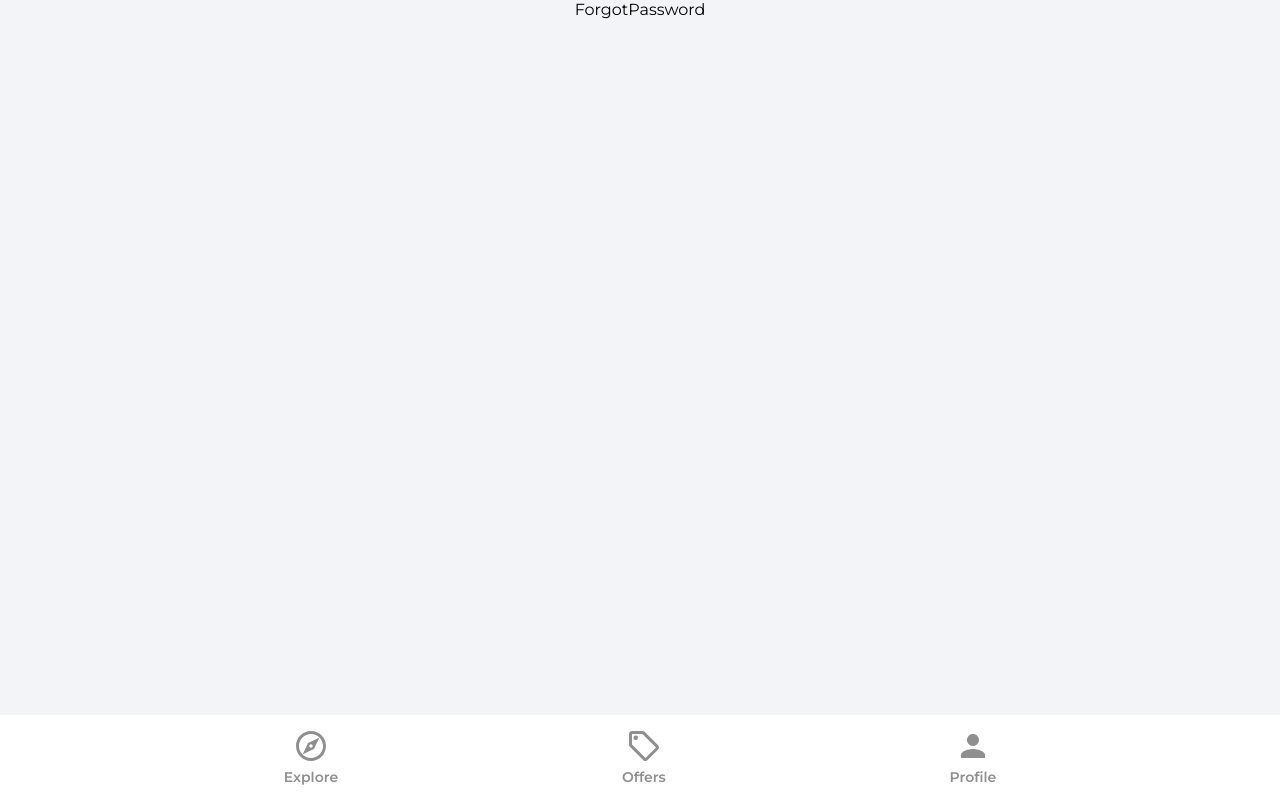
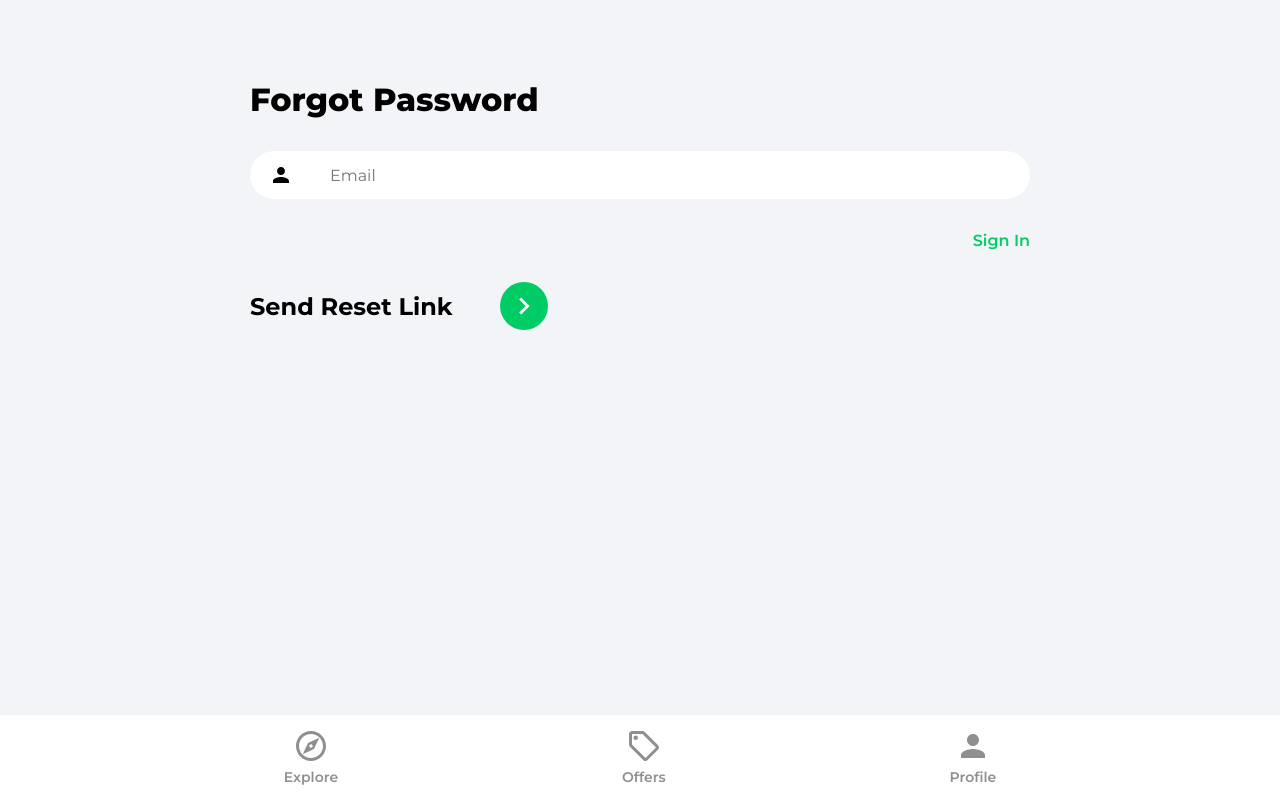
Before and after one commit to Stentzler/Firebase-React, a React (Create React App) app: page /forgot-password in a window 1280 px wide. Built offline with nearby package versions, Linux system fonts and the light colour scheme.

Commit message:
feat: google OAuth implemented successfully

```diff
--- /dev/null
+++ b/src/components/OAuth.tsx
@@ -0,0 +1,49 @@
+import {getAuth, GoogleAuthProvider, signInWithPopup} from 'firebase/auth';
+import {doc, getDoc, serverTimestamp, setDoc} from 'firebase/firestore';
+import {useLocation, useNavigate} from 'react-router-dom';
+import {toast} from 'react-toastify';
+import app, {db} from '../firebase.config';
+import googleIcon from '../assets/svg/googleIcon.svg';
+
+function OAuth() {
+	const navigate = useNavigate();
+	const location = useLocation();
+
+	const onGoogleClick = async () => {
+		try {
+			const auth = getAuth(app);
+			const provider = new GoogleAuthProvider();
+			const result = await signInWithPopup(auth, provider);
+			const user = result.user;
+
+			// Check for user
+			const docRef = doc(db, 'users', user.uid);
+			const docSnap = await getDoc(docRef);
+
+			// if User doesnt exist, create user
+			if (!docSnap.exists()) {
+				await setDoc(doc(db, 'users', user.uid), {
+					name: user.displayName,
+					email: user.email,
+					timestamp: serverTimestamp(),
+				});
+			}
+
+			toast.success('Logged in successfully');
+			navigate('/');
+		} catch (error) {
+			toast.error('Google creadentials not allowed');
+		}
+	};
+
+	return (
+		<div className='socialLogin'>
+			<p>Sign {location.pathname === '/sign-up' ? 'Up' : 'In'} with</p>
+			<button className='socialIconDiv' onClick={onGoogleClick}>
+				<img className='socialIconImg' src={googleIcon} alt='google' />
+			</button>
+		</div>
+	);
+}
+
+export default OAuth;
--- a/src/index.css
+++ b/src/index.css
@@ -247,9 +247,7 @@ svg {
 }
 
 .signInButton,
-.signUpButton,
-.signInText,
-.signUpText {
+.signUpButton {
 	cursor: pointer;
 }
 @media (min-width: 1024px) {
--- a/src/pages/ForgotPassword.tsx
+++ b/src/pages/ForgotPassword.tsx
@@ -1,7 +1,62 @@
 import MotionContainer from '../components/Motion';
+import {useState} from 'react';
+import {Link, useNavigate} from 'react-router-dom';
+import {getAuth, sendPasswordResetEmail} from 'firebase/auth';
+import app from '../firebase.config';
+import {toast} from 'react-toastify';
+import {ReactComponent as ArrowRightIcon} from '../assets/svg/keyboardArrowRightIcon.svg';
 
 function ForgotPassword() {
-	return <MotionContainer>ForgotPassword</MotionContainer>;
+	const [email, setEmail] = useState('');
+	const navigate = useNavigate();
+
+	const onChange = (e: React.ChangeEvent<HTMLInputElement>) =>
+		setEmail(e.target.value);
+
+	const onSubmit = async (e: any) => {
+		e.preventDefault();
+		try {
+			const auth = getAuth(app);
+			await sendPasswordResetEmail(auth, email);
+			toast.success('Email was sent');
+			navigate('/');
+		} catch (error) {
+			toast.error('Not able to send the email');
+		}
+	};
+
+	return (
+		<MotionContainer>
+			<div className='pageContainer'>
+				<header>
+					<p className='pageHeader'>Forgot Password</p>
+				</header>
+
+				<main>
+					<form onSubmit={onSubmit}>
+						<input
+							type='email'
+							className='emailInput'
+							placeholder='Email'
+							id='email'
+							value={email}
+							onChange={onChange}
+						/>
+						<Link className='forgotPasswordLink' to='/sign-in'>
+							Sign In
+						</Link>
+
+						<div className='signInBar'>
+							<div className='signInText'>Send Reset Link</div>
+							<button className='signInButton'>
+								<ArrowRightIcon fill='#fff' width='34px' height='34px' />
+							</button>
+						</div>
+					</form>
+				</main>
+			</div>
+		</MotionContainer>
+	);
 }
 
 export default ForgotPassword;
--- a/src/pages/SignIn.tsx
+++ b/src/pages/SignIn.tsx
@@ -6,6 +6,7 @@ import {ReactComponent as ArrowRightIcon} from '../assets/svg/keyboardArrowRight
 import visibilityIcon from '../assets/svg/visibilityIcon.svg';
 import {getAuth, signInWithEmailAndPassword} from 'firebase/auth';
 import app from '../firebase.config';
+import OAuth from '../components/OAuth';
 
 function SignIn() {
 	const [showPassword, setShowPassword] = useState(false);
@@ -90,7 +91,7 @@ function SignIn() {
 						</div>
 					</form>
 
-					{/* Google OAuth */}
+					<OAuth />
 					<Link to='/sign-up' className='registerLink'>
 						Sign Up Instead
 					</Link>
--- a/src/pages/SignUp.tsx
+++ b/src/pages/SignUp.tsx
@@ -11,6 +11,7 @@ import {
 import {setDoc, doc, serverTimestamp} from 'firebase/firestore';
 import app, {db} from '../firebase.config';
 import {toast} from 'react-toastify';
+import OAuth from '../components/OAuth';
 
 function SignUp() {
 	const [showPassword, setShowPassword] = useState(false);
@@ -118,7 +119,7 @@ function SignUp() {
 						</div>
 					</form>
 
-					{/* Google OAuth */}
+					<OAuth />
 					<Link to='/sing-in' className='registerLink'>
 						Sign In Instead
 					</Link>
```
